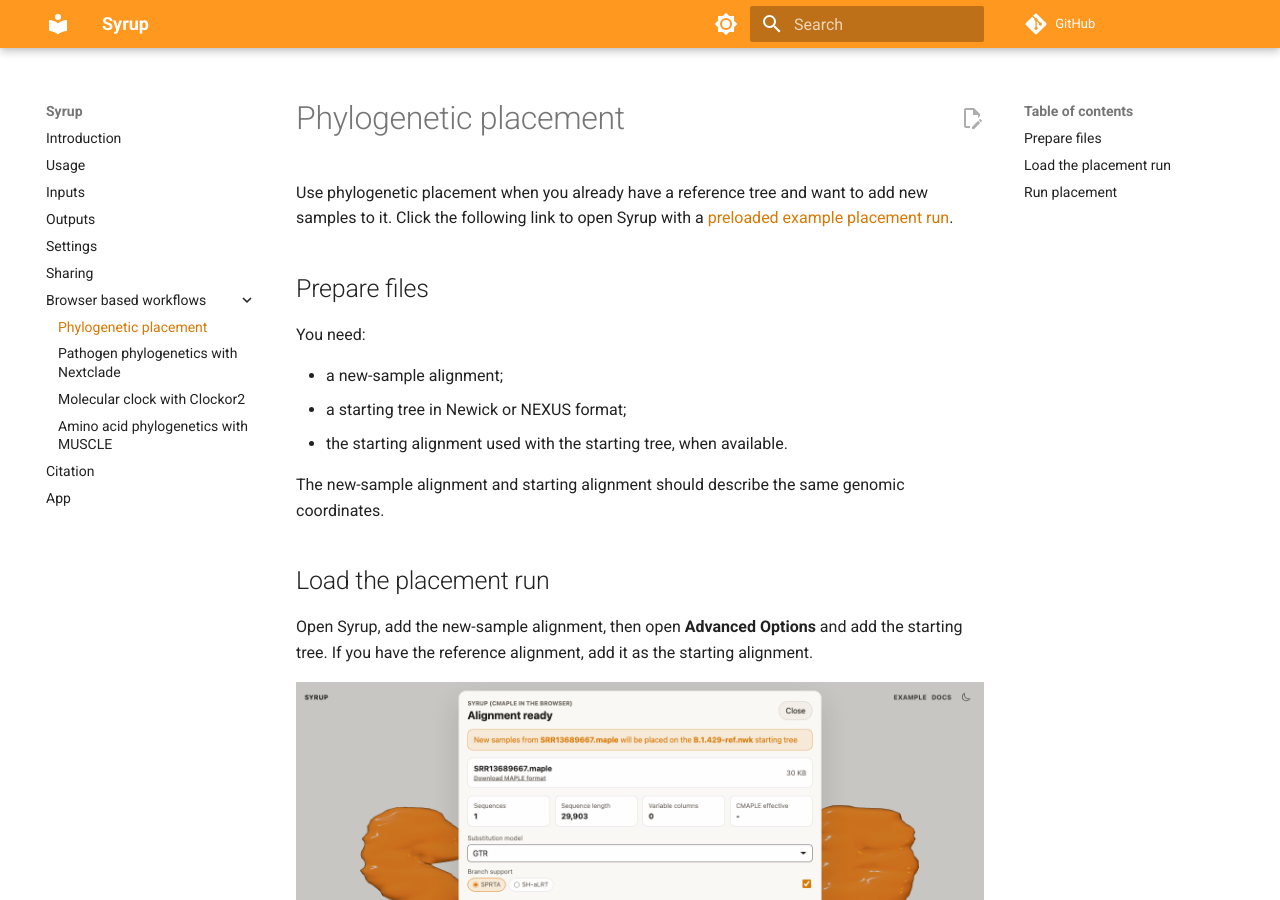
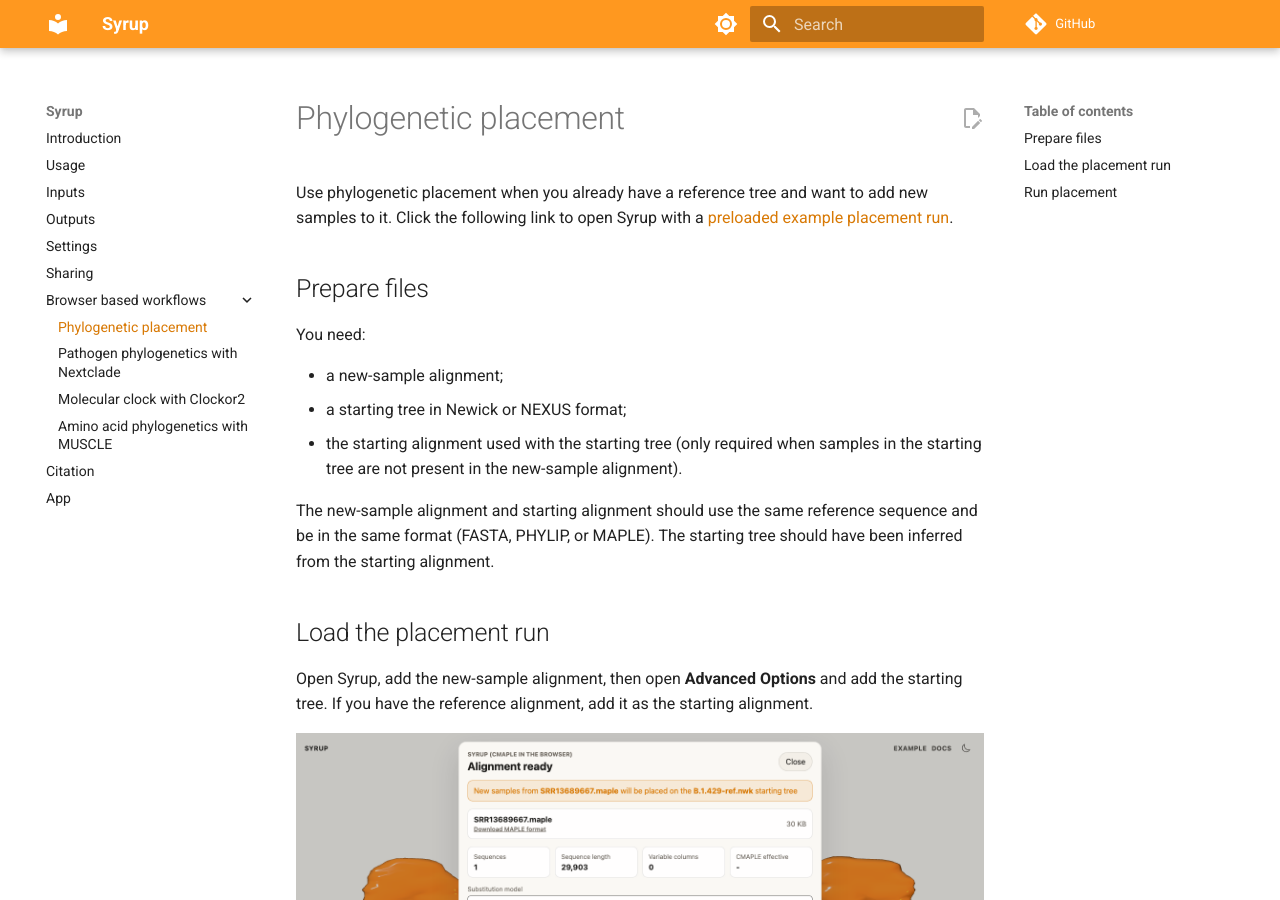
Before and after one commit to Wytamma/syrup, an MkDocs documentation site: the page built from docs/workflows/phylogenetic-placement.md, in a window 1280 px wide and 900 px high. Built offline with MkDocs 1.6.1 and Material for MkDocs 9.7.7, drawn with Linux system fonts in a browser that asks for light colours; comment, search, counter and statistics services are not loaded.

Commit message:
docs: clarify requirements for starting alignment in phylogenetic placement workflow

```diff
--- a/docs/workflows/phylogenetic-placement.md
+++ b/docs/workflows/phylogenetic-placement.md
@@ -8,9 +8,9 @@
 
 - a new-sample alignment;
 - a starting tree in Newick or NEXUS format;
-- the starting alignment used with the starting tree, when available.
+- the starting alignment used with the starting tree (only required when samples in the starting tree are not present in the new-sample alignment).
 
-The new-sample alignment and starting alignment should describe the same genomic coordinates.
+The new-sample alignment and starting alignment should use the same reference sequence and be in the same format (FASTA, PHYLIP, or MAPLE). The starting tree should have been inferred from the starting alignment.
 
 ## Load the placement run
 
```
